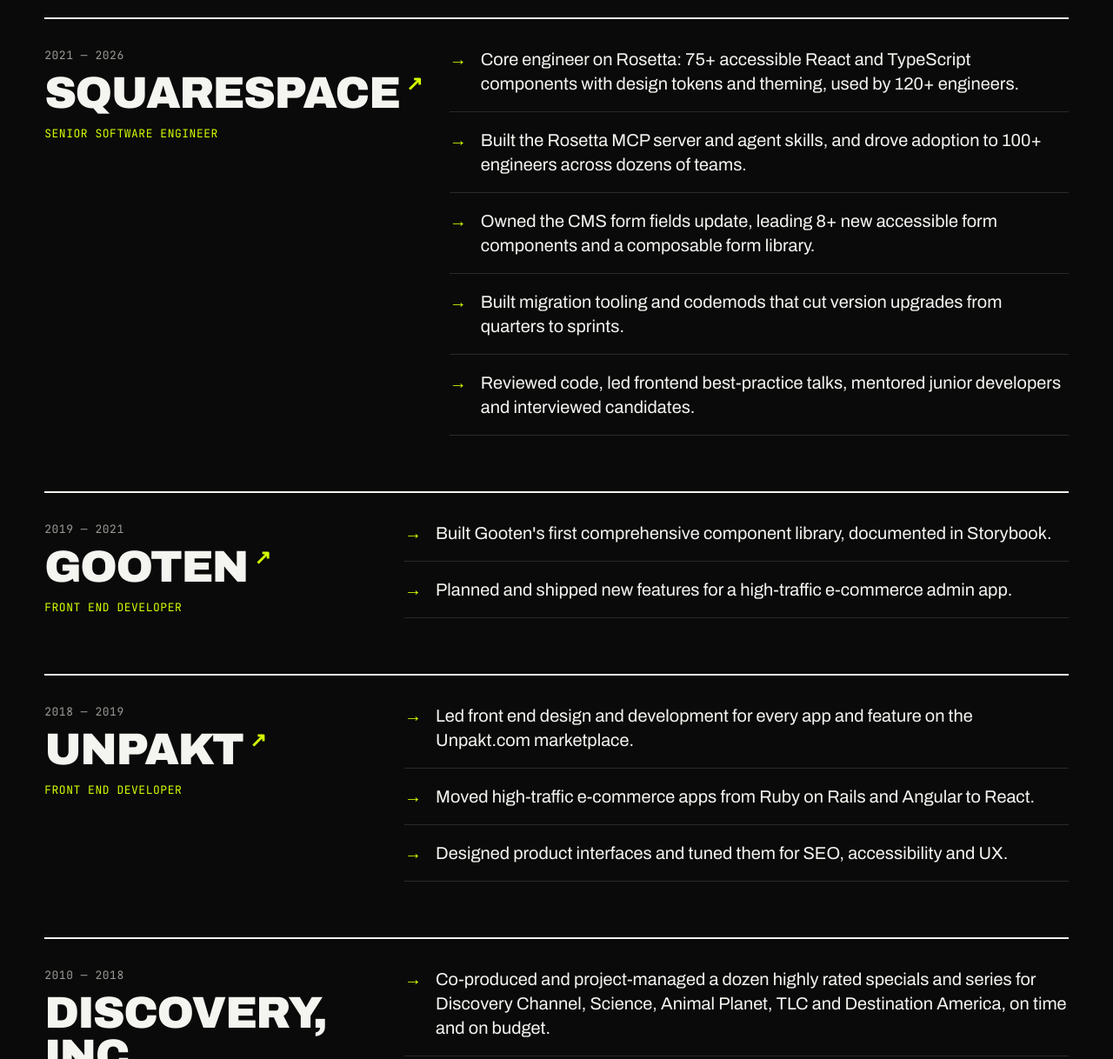
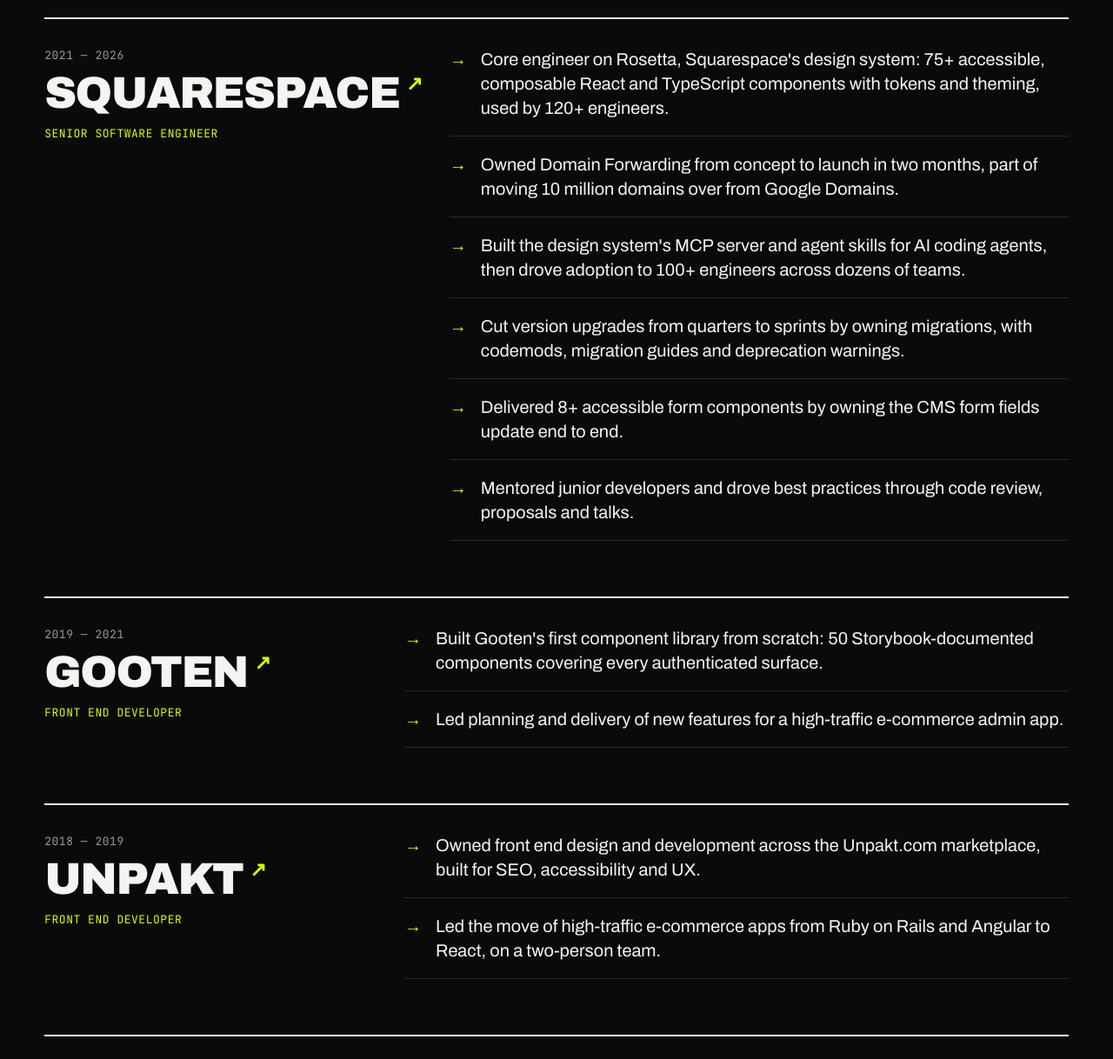
Before and after one commit to itskarl/karlrodulfo.com, a plain HTML site: page index.html in a window 1280 px wide. Shown: the part 4400-5618 px from the top of the page at 87% size. Drawn offline with Linux system fonts and the light colour scheme.

Commit message:
Update experience bullets from the current résumé
Adds Domain Forwarding, Gooten's 50-component library, the two-person
Unpakt migration and Discovery budgets; trimmed for the web.

Co-Authored-By: Claude Opus 5.5 <noreply@anthropic.com>

```diff
--- a/index.html
+++ b/index.html
@@ -572,11 +572,12 @@
             <p class="title mono">Senior Software Engineer</p>
           </div>
           <ul>
-            <li>Core engineer on Rosetta: 75+ accessible React and TypeScript components with design tokens and theming, used by 120+ engineers.</li>
-            <li>Built the Rosetta MCP server and agent skills, and drove adoption to 100+ engineers across dozens of teams.</li>
-            <li>Owned the CMS form fields update, leading 8+ new accessible form components and a composable form library.</li>
-            <li>Built migration tooling and codemods that cut version upgrades from quarters to sprints.</li>
-            <li>Reviewed code, led frontend best-practice talks, mentored junior developers and interviewed candidates.</li>
+            <li>Core engineer on Rosetta, Squarespace's design system: 75+ accessible, composable React and TypeScript components with tokens and theming, used by 120+ engineers.</li>
+            <li>Owned Domain Forwarding from concept to launch in two months, part of moving 10 million domains over from Google Domains.</li>
+            <li>Built the design system's MCP server and agent skills for AI coding agents, then drove adoption to 100+ engineers across dozens of teams.</li>
+            <li>Cut version upgrades from quarters to sprints by owning migrations, with codemods, migration guides and deprecation warnings.</li>
+            <li>Delivered 8+ accessible form components by owning the CMS form fields update end to end.</li>
+            <li>Mentored junior developers and drove best practices through code review, proposals and talks.</li>
           </ul>
         </div>
         <div class="role reveal">
@@ -586,8 +587,8 @@
             <p class="title mono">Front End Developer</p>
           </div>
           <ul>
-            <li>Built Gooten's first comprehensive component library, documented in Storybook.</li>
-            <li>Planned and shipped new features for a high-traffic e-commerce admin app.</li>
+            <li>Built Gooten's first component library from scratch: 50 Storybook-documented components covering every authenticated surface.</li>
+            <li>Led planning and delivery of new features for a high-traffic e-commerce admin app.</li>
           </ul>
         </div>
         <div class="role reveal">
@@ -597,9 +598,8 @@
             <p class="title mono">Front End Developer</p>
           </div>
           <ul>
-            <li>Led front end design and development for every app and feature on the Unpakt.com marketplace.</li>
-            <li>Moved high-traffic e-commerce apps from Ruby on Rails and Angular to React.</li>
-            <li>Designed product interfaces and tuned them for SEO, accessibility and UX.</li>
+            <li>Owned front end design and development across the Unpakt.com marketplace, built for SEO, accessibility and UX.</li>
+            <li>Led the move of high-traffic e-commerce apps from Ruby on Rails and Angular to React, on a two-person team.</li>
           </ul>
         </div>
         <div class="role reveal">
@@ -609,7 +609,7 @@
             <p class="title mono">Television Producer, Development</p>
           </div>
           <ul>
-            <li>Co-produced and project-managed a dozen highly rated specials and series for Discovery Channel, Science, Animal Planet, TLC and Destination America, on time and on budget.</li>
+            <li>Co-produced and project-managed a dozen highly rated specials and series for Discovery Channel, Science, Animal Planet, TLC and Destination America, with budgets of $300K–$1M+.</li>
           </ul>
         </div>
       </div>
```
